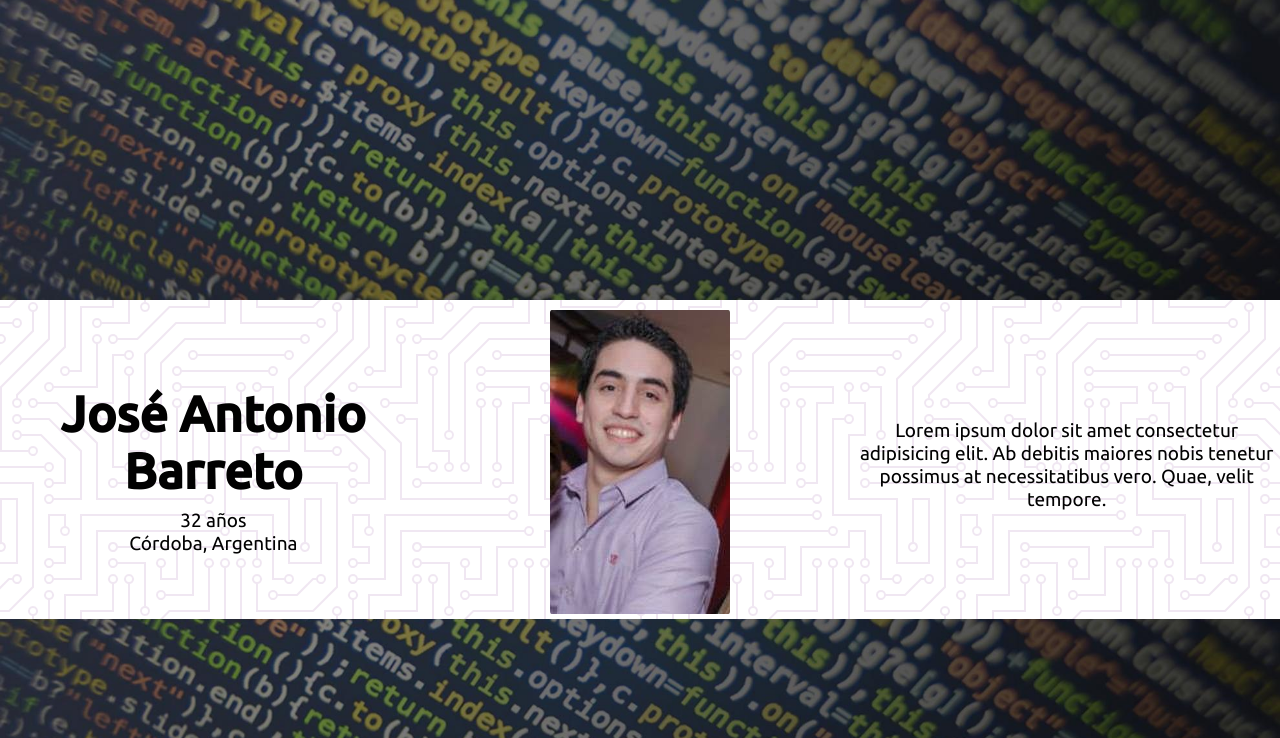
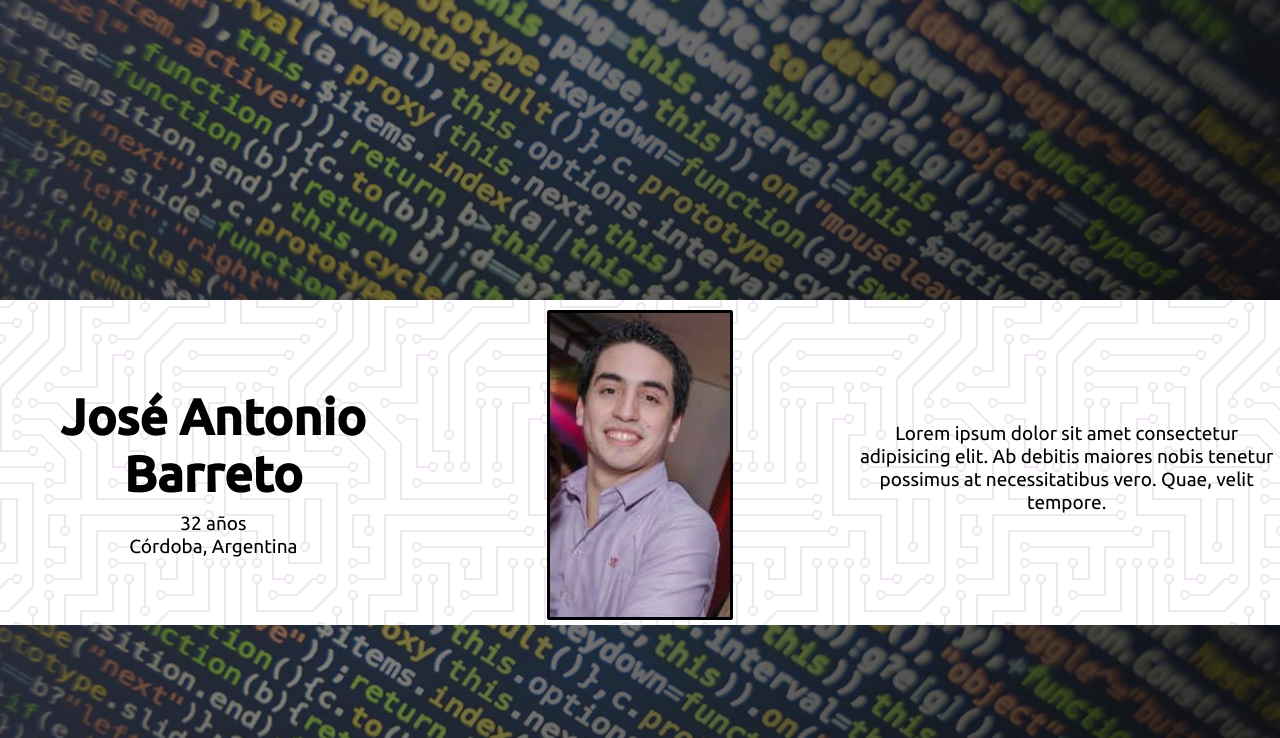
Before and after one commit to J0Barreto/Portfolio, a plain HTML site: page index.html in a window 1280 px wide. Shown: the part 62-800 px from the top of the page. Drawn offline with nearby package versions, Linux system fonts and the light colour scheme; a web font is replaced by a local one.

Commit message:
se le agrego borde a la foto

```diff
--- a/styles.css
+++ b/styles.css
@@ -93,7 +93,8 @@ ul {
 /*perfil*/
 .info-perfil img {
     border-radius: 1%;
-}
+    border: #010101 solid 3px;
+    }
 .info-perfil{
     display: grid;
     grid-template-columns:1fr 1fr 1fr;
```
